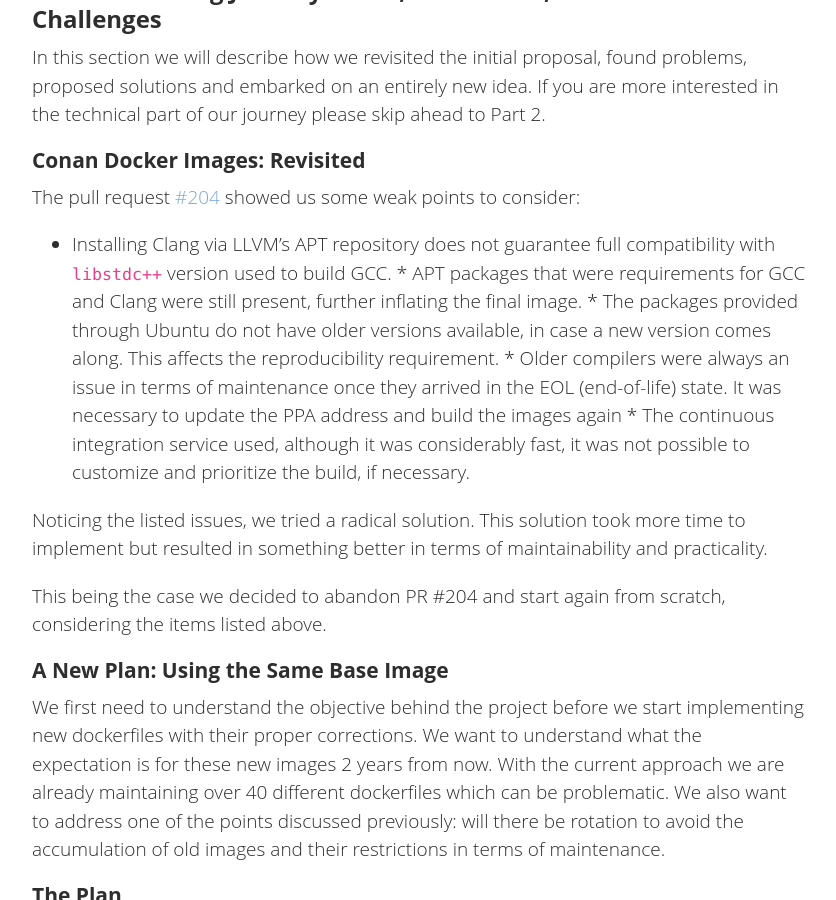
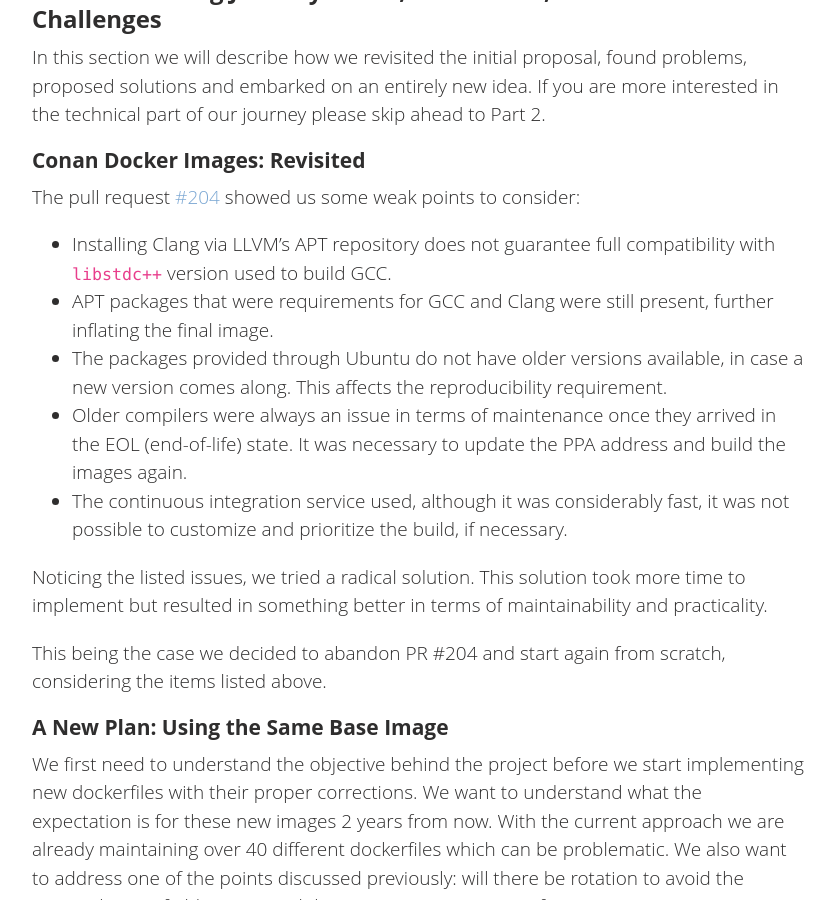
Before and after one commit to conan-io/conan-io.github.io, a Jekyll site: the page built from _posts/2021-08-09-Modern-docker-images.markdown, in a window 1280 px wide and 900 px high, scrolled down 1332 px. Shown: the whole window, without its empty margins (20-856 px from the left). Built offline with Jekyll 4.4.1, drawn with Linux system fonts in a browser that asks for light colours; comment, search, counter and statistics services are not loaded.

```diff
--- a/_posts/2021-08-09-Modern-docker-images.markdown
+++ b/_posts/2021-08-09-Modern-docker-images.markdown
@@ -56,14 +56,15 @@ part of our journey please skip ahead to Part 2.
 The pull request [#204](https://github.com/conan-io/conan-docker-tools/pull/204) showed us some
 weak points to consider:
 
-* Installing Clang via LLVM's APT repository does not guarantee full compatibility with
-``libstdc++`` version used to build GCC.  * APT packages that were requirements for GCC and
-Clang were still present, further inflating the final image.  * The packages provided through
-Ubuntu do not have older versions available, in case a new version comes along. This affects
-the reproducibility requirement.  * Older compilers were always an issue in terms of maintenance
-once they arrived in the EOL (end-of-life) state. It was necessary to update the PPA address and
-build the images again * The continuous integration service used, although it was considerably
-fast, it was not possible to customize and prioritize the build, if necessary.
+ * Installing Clang via LLVM's APT repository does not guarantee full compatibility with
+   ``libstdc++`` version used to build GCC.
+ * APT packages that were requirements for GCC and Clang were still present, further inflating the final image.
+ * The packages provided through Ubuntu do not have older versions available, in case a new version
+    comes along. This affects the reproducibility requirement.
+ * Older compilers were always an issue in terms of maintenance once they arrived in the EOL (end-of-life)
+   state. It was necessary to update the PPA address and build the images again.
+ * The continuous integration service used, although it was considerably fast, it was not possible to
+    customize and prioritize the build, if necessary.
 
 Noticing the listed issues, we tried a radical solution.  This solution took more time to
 implement but resulted in something better in terms of maintainability and practicality.
```
